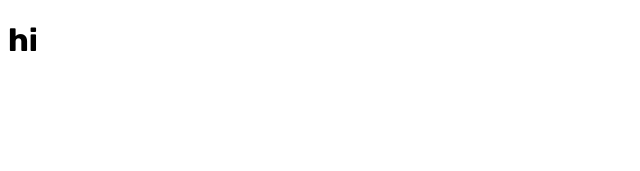
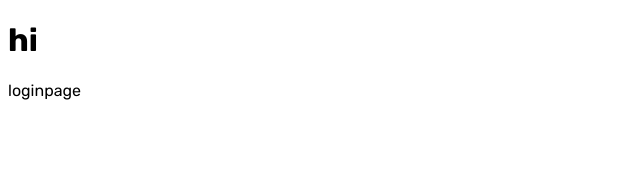
Before and after one commit to sladeutley/fullstack-socialmedia-app, a React (Create React App) app in the folder client/: page / in a window 1280 px wide. Shown: the top 171 px of the page, without its empty margins (0-640 px from the left). Built offline with nearby package versions, Linux system fonts and the light colour scheme; the HTML template or start-up script is replaced by a standard one.

Commit message:
did some imports and set up routes

```diff
--- a/client/src/App.js
+++ b/client/src/App.js
@@ -1,9 +1,20 @@
-
+import { BrowserRouter, Navigate, Routes, Route } from "react-router-dom";
+import HomePage from "scenes/homePage"; //this is whole reason for jsconfig.json. itstead of having to put './scenes/homePage
+import LoginPage from "scenes/loginPage";
+import ProfilePage from "scenes/profilePage";
 
 function App() {
+
   return (
     <div className="app">
       <h1>hi</h1>
+      <BrowserRouter>
+        <Routes>
+          <Route path="/" element={<LoginPage />} />
+          <Route path="/home" element={<HomePage />} />
+          <Route path="/profile/:userId" element={<ProfilePage />} />
+        </Routes>
+      </BrowserRouter>
     </div>
   );
 }
```
